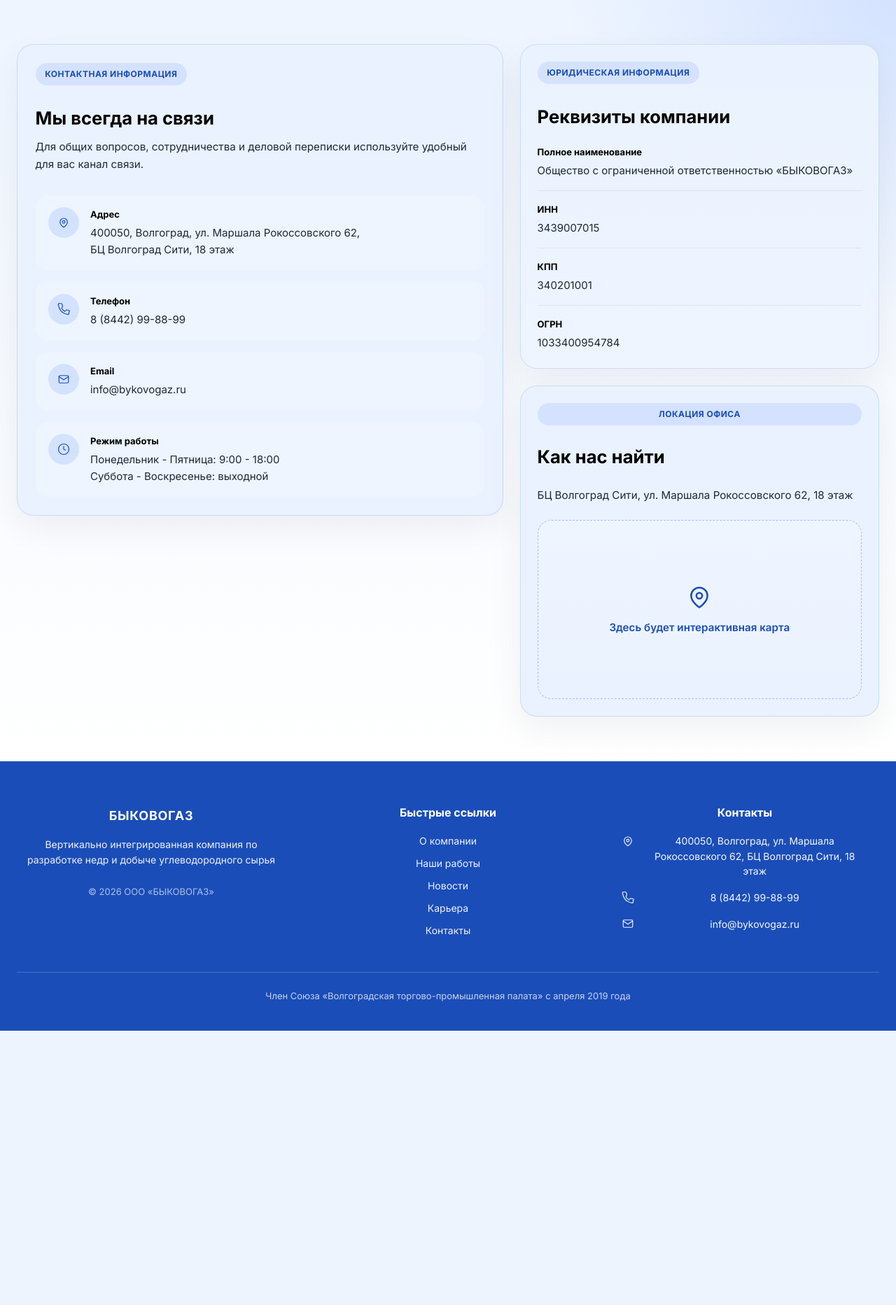
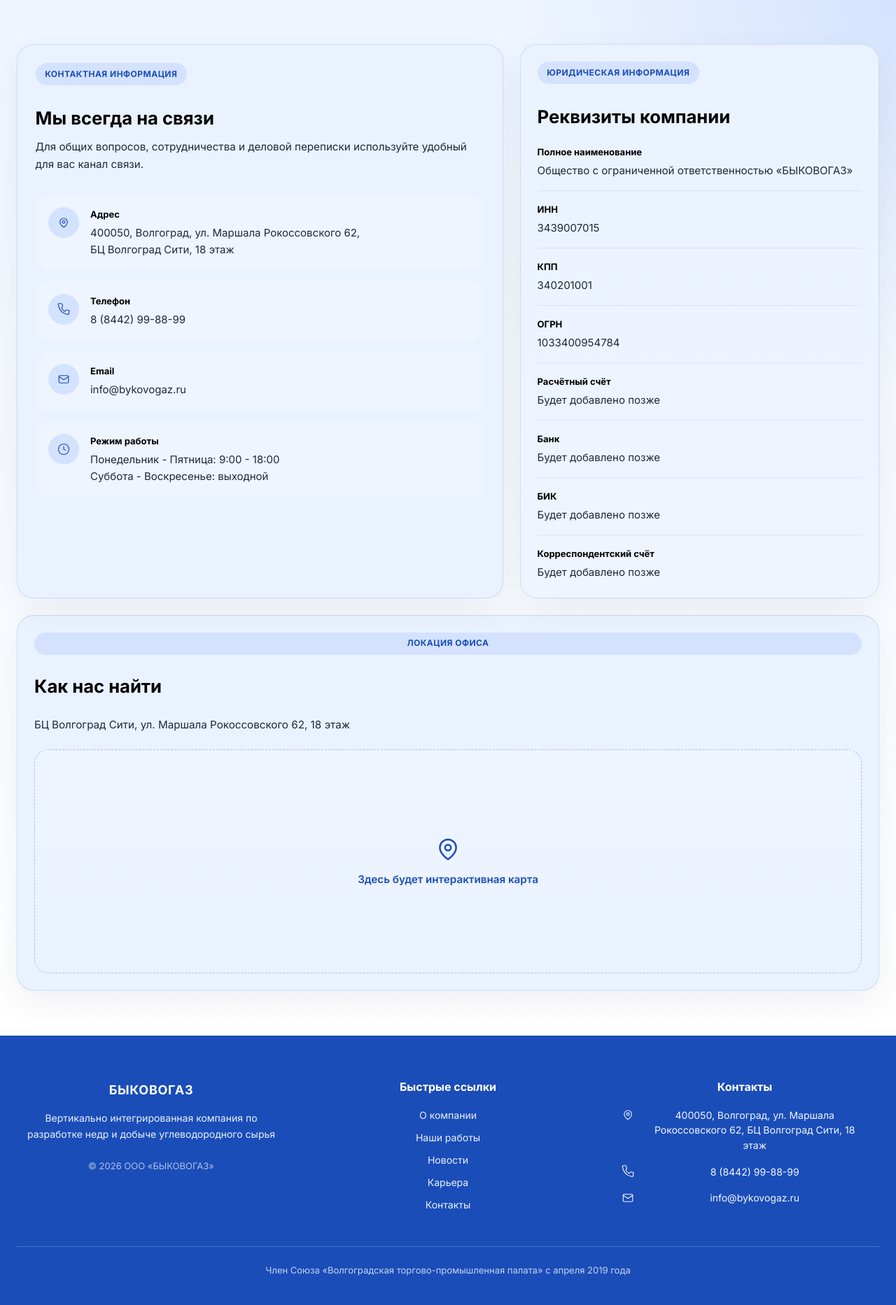
Before and after one commit to vesker034/BYKOVOGAZ, a Django app: page /contacts/ in a window 1280 px wide. Shown: the part 321-2186 px from the top of the page at 70% size. Before the commit the page ends 1794 px from the top, so only its background shows below. Run offline with Django 5.2, Linux system fonts and the light colour scheme.

Commit message:
fix(contacts): обновить блок локации и реквизитов

```diff
--- a/static/css/figma-pages.css
+++ b/static/css/figma-pages.css
@@ -1347,6 +1347,12 @@
 @media (min-width: 992px) {
     .contacts-page__layout {
         grid-template-columns: minmax(0, 1.15fr) minmax(20rem, 0.85fr);
+        align-items: stretch;
+    }
+
+    .contacts-sidebar,
+    .contacts-card--accent {
+        height: 100%;
     }
 }
 
@@ -1459,6 +1465,10 @@
 
 .contacts-card--accent {
     background: linear-gradient(180deg, var(--bg-card) 0%, var(--bg-surface) 100%);
+}
+
+.contacts-card--map {
+    margin-top: 1.5rem;
 }
 
 .company-details {
@@ -1511,6 +1521,12 @@
     color: var(--color-primary);
     text-align: center;
     padding: 1.5rem;
+}
+
+@media (min-width: 992px) {
+    .contacts-card--map .contacts-map__placeholder {
+        min-height: 20rem;
+    }
 }
 
 .contacts-map__placeholder svg {
--- a/templates/pages/contacts.html
+++ b/templates/pages/contacts.html
@@ -102,8 +102,26 @@
                                 <dt>ОГРН</dt>
                                 <dd>1033400954784</dd>
                             </div>
+                            <div class="company-details__row">
+                                <dt>Расчётный счёт</dt>
+                                <dd>Будет добавлено позже</dd>
+                            </div>
+                            <div class="company-details__row">
+                                <dt>Банк</dt>
+                                <dd>Будет добавлено позже</dd>
+                            </div>
+                            <div class="company-details__row">
+                                <dt>БИК</dt>
+                                <dd>Будет добавлено позже</dd>
+                            </div>
+                            <div class="company-details__row">
+                                <dt>Корреспондентский счёт</dt>
+                                <dd>Будет добавлено позже</dd>
+                            </div>
                         </dl>
                     </section>
+                </aside>
+            </div>
 
             <section class="contacts-card contacts-card--map" aria-labelledby="contacts-map-title">
                 <div class="contacts-map">
@@ -121,8 +139,6 @@
                     </div>
                 </div>
             </section>
-                </aside>
-            </div>
         </div>
     </section>
 </div>
```
Lines whose indentation alone changed are shown as unchanged.
